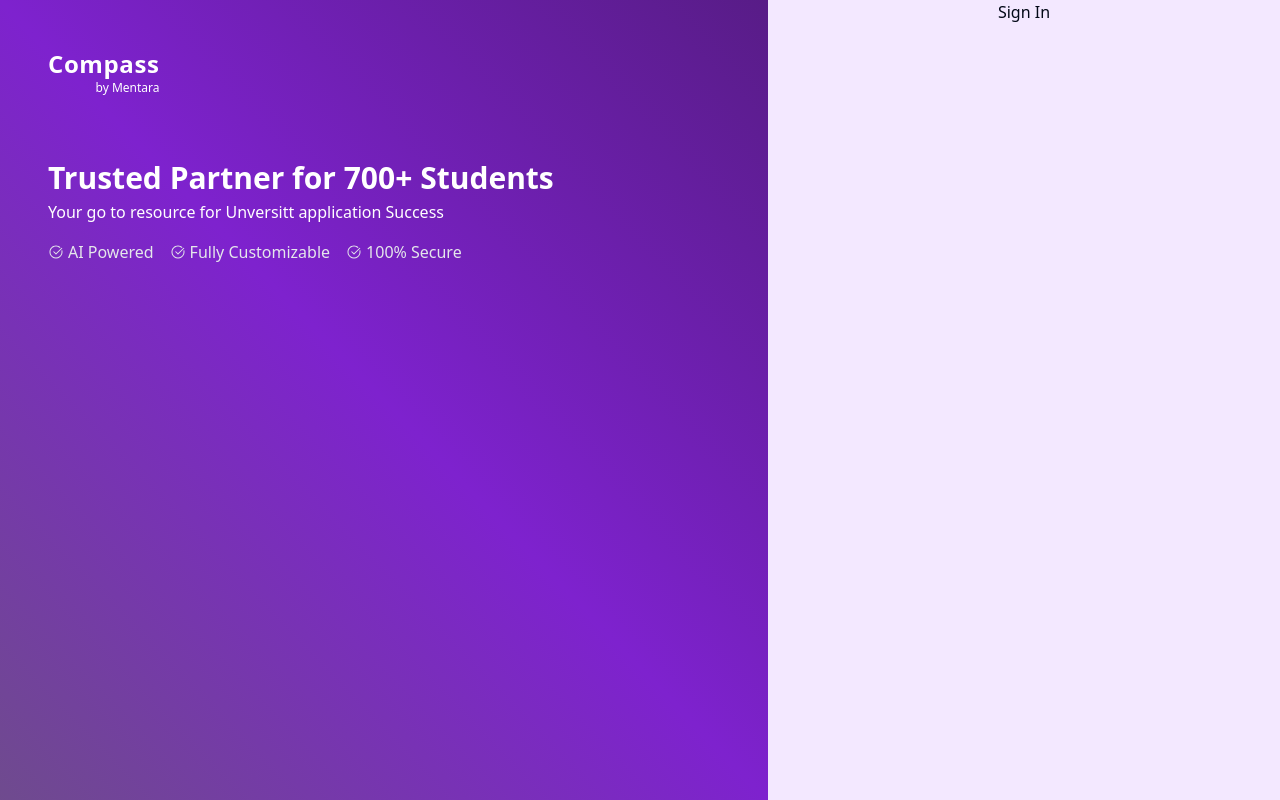
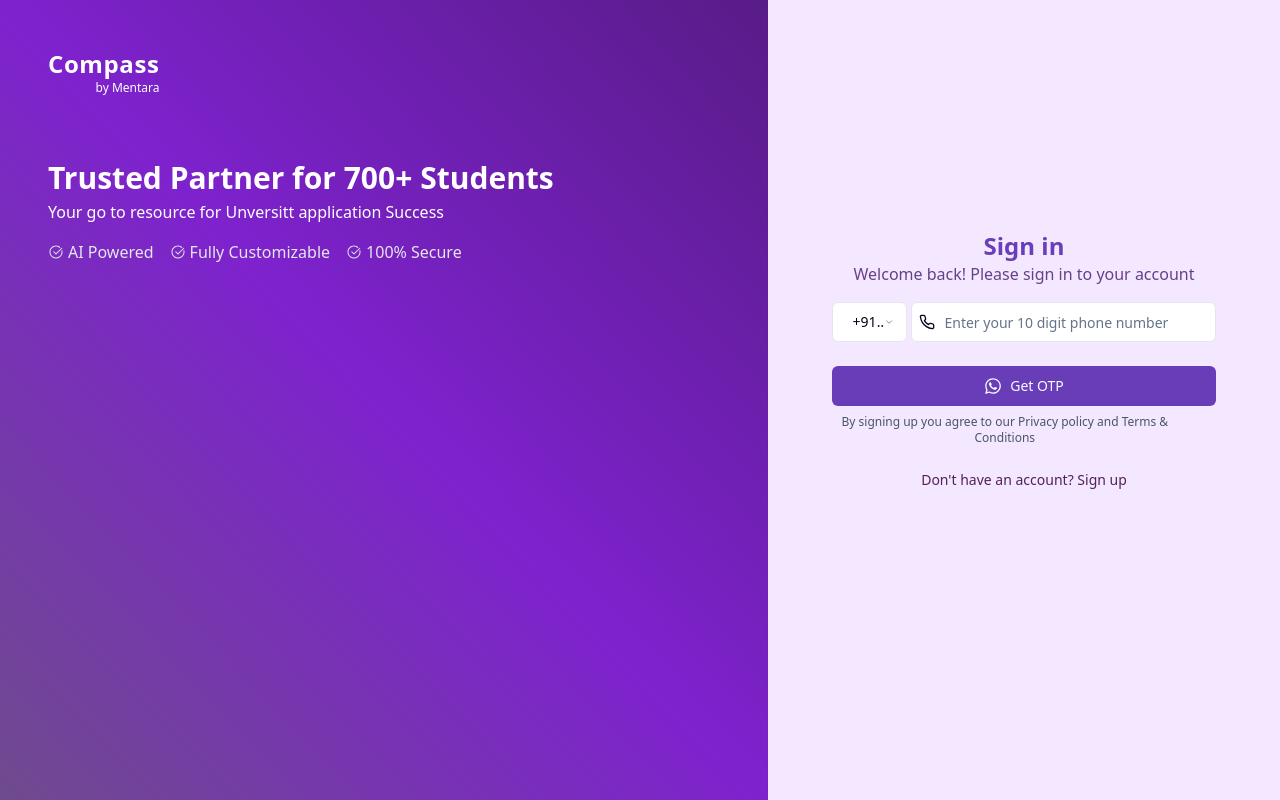
Before and after one commit to takeleapnow/compass-frontend, a React (Vite) app: page /signin in a window 1280 px wide. Built offline with nearby package versions, Linux system fonts and the light colour scheme.

Commit message:
otp component added

```diff
--- a/src/components/pages/auth/OTPcomponent.tsx
+++ b/src/components/pages/auth/OTPcomponent.tsx
@@ -35,11 +35,14 @@
 });
 const OTPcomponent = ({
   handleVerify,
+  title
 }: {
   handleVerify: (
     e: React.FormEvent<HTMLFormElement> | React.MouseEvent<HTMLButtonElement>
   ) => void;
-}) => {
+  title?: string;
+},
+) => {
   const form = useForm<z.infer<typeof FormSchema>>({
     resolver: zodResolver(FormSchema),
     defaultValues: {
@@ -51,8 +54,8 @@
     <Dialog>
       <DialogTrigger>
         {" "}
-        <Button className="w-full mt-4">
-          <FaWhatsapp /> Verify Whatsapp number
+        <Button className="w-full mt-4 gap-2">
+          <FaWhatsapp  className="text-lg "/> {title}
         </Button>
       </DialogTrigger>
       <DialogContent>
@@ -80,14 +83,14 @@
                       </InputOTP>
                     </FormControl>
                     <FormDescription>
-                      Please enter the one-time password sent to your phone.
+                      Please enter the one-time password sent to your Whatsapp number.
                     </FormDescription>
                     <FormMessage />
                   </FormItem>
                 )}
               />
 
-              <Button onClick={handleVerify} className="px-8">Submit</Button>
+              <Button onClick={handleVerify} className="px-8">Verify OTP</Button>
             </div>
           </Form>
         </DialogHeader>
--- a/src/components/pages/auth/Signin.tsx
+++ b/src/components/pages/auth/Signin.tsx
@@ -1,13 +1,168 @@
-import AuthLayout from "@/components/shared/wrappers/AuthLayout"
+import AuthLayout from "@/components/shared/wrappers/AuthLayout";
+import { Input } from "@/components/ui/input";
+import { useState } from "react";
+import {
+  Select,
+  SelectContent,
+  SelectItem,
+  SelectTrigger,
+  SelectValue,
+} from "@/components/ui/select";
+import { toast } from "react-toastify";
+import { Link } from "react-router-dom";
+import { LuPhone } from "react-icons/lu";
+import { FiUser } from "react-icons/fi";
+import OTPcomponent from "./OTPcomponent";
+import { countryCodes } from "@/constants/coutryCode";
 
-const Signin = () => {
-  return (
-   <AuthLayout>
-     <div className="flex flex-col items-center">
-        <p>Sign In</p>
-    </div>
-   </AuthLayout>
-  )
+interface UserProps {
+  fullName: string;
+  phoneNumber: {
+    extension: string;
+    phoneNumber: string;
+  };
 }
 
-export default Signin
+const Signup = () => {
+  const [userData, setUserData] = useState<UserProps>({
+    fullName: "",
+    phoneNumber: {
+      extension: "+91",
+      phoneNumber: "",
+    },
+  });
+
+  const [errors, setErrors] = useState<{ phoneNumber?: string, fullName?:string }>({});
+
+  const handleInputChange = (e: React.ChangeEvent<HTMLInputElement>) => {
+    const { name, value } = e.target;
+
+    if (name === "fullName") {
+      setUserData((prevData) => ({
+        ...prevData,
+        fullName: value.replace(/\s+/g, " ").trim(),
+      }));
+    } else if (name === "phoneNumber") {
+      const sanitizedValue = value.replace(/\s+/g, "");
+      setUserData((prevData) => ({
+        ...prevData,
+        phoneNumber: {
+          ...prevData.phoneNumber,
+          phoneNumber: sanitizedValue,
+        },
+      }));
+    }
+  };
+
+  const handleSelectChange = (value: string) => {
+    setUserData((prevData) => ({
+      ...prevData,
+      phoneNumber: {
+        ...prevData.phoneNumber,
+        extension: value,
+      },
+    }));
+  };
+
+  const validatePhoneNumber = () => {
+    const { phoneNumber } = userData.phoneNumber;
+    if (!/^\d{10}$/.test(phoneNumber)) {
+      setErrors({ phoneNumber: "Phone number must be 10 digits." });
+      return false;
+    }
+    setErrors({});
+    return true;
+  };
+
+  const validateName = () => {
+    if (userData.fullName === "") {
+      setErrors({
+        fullName: "Name cannot be empty",
+
+      })
+      return false;
+    }
+    return true;
+  };
+  const handleSubmit = (
+    e: React.FormEvent<HTMLFormElement> | React.MouseEvent<HTMLButtonElement>
+  ) => {
+    e.preventDefault();
+    const isNameValid = validateName();
+    const isPhoneNumberValid = validatePhoneNumber();
+
+    if (!isNameValid || !isPhoneNumberValid) {
+      toast.error("Please enter valid details.");
+      return;
+    }
+    // API
+    console.log(userData);
+  };
+
+  return (
+    <AuthLayout>
+      <div className="flex flex-col items-center shadow-sm justify-center h-full pb-20">
+        <p className="text-lightPrimary font-semibold text-2xl">Sign in</p>
+        <p className="text-darkAccent">
+          Welcome back! Please sign in to your account
+        </p>
+        <div className="w-3/4 mt-4 ">
+          <div className="flex flex-col gap-2">
+
+            <div className="flex gap-1 items-center">
+              <Select
+                value={userData.phoneNumber.extension}
+                onValueChange={handleSelectChange}
+              >
+                <SelectTrigger className="w-20">
+                  <SelectValue placeholder="Ext" />
+                </SelectTrigger>
+                <SelectContent>
+                {countryCodes.map((code) => (
+                  <SelectItem key={code.dial_code} value={code.dial_code}>
+                    {code.dial_code} {code.name}
+                  </SelectItem>
+                ))}
+                  {/* Add more options as needed */}
+                </SelectContent>
+              </Select>
+              <div className="relative w-full">
+                <LuPhone className="fixed mt-3 ml-2" />
+                <Input
+                  name="phoneNumber"
+                  value={userData.phoneNumber.phoneNumber}
+                  onChange={handleInputChange}
+                  placeholder="Enter your 10 digit phone number "
+                  maxLength={10}
+                  className="pl-8"
+                />
+              </div>
+            </div>
+            {errors.phoneNumber && (
+              <p className="text-red-500 text-sm">{errors.phoneNumber}</p>
+            )}
+            <OTPcomponent handleVerify={handleSubmit} title={"Get OTP"} />
+            <p className="text-xs w-[90%] text-center text-gray-600">
+              By signing up you agree to our{" "}
+              <Link to={""} className="hover:text-lightPrimary hover:underline">
+                Privacy policy
+              </Link>{" "}
+              and{" "}
+              <Link to={""} className="hover:text-lightPrimary hover:underline">
+                Terms & Conditions
+              </Link>
+            </p>
+            <p className="text-center mt-4 text-sm text-darkSecondary">
+              Don't have an account?{" "}
+              <Link to={"/signup"} className="hover:underline">
+                Sign up
+              </Link>
+            </p>
+          </div>
+        </div>
+      </div>
+    </AuthLayout>
+  );
+};
+
+export default Signup;
--- a/src/components/pages/auth/Signup.tsx
+++ b/src/components/pages/auth/Signup.tsx
@@ -154,7 +154,7 @@
             {errors.phoneNumber && (
               <p className="text-red-500 text-sm">{errors.phoneNumber}</p>
             )}
-            <OTPcomponent handleVerify={handleSubmit} />
+            <OTPcomponent handleVerify={handleSubmit} title={"Verify Whatsapp number"}/>
             <p className="text-xs w-[90%] text-center text-gray-600">
               By signing up you agree to our{" "}
               <Link to={""} className="hover:text-lightPrimary hover:underline">
```
